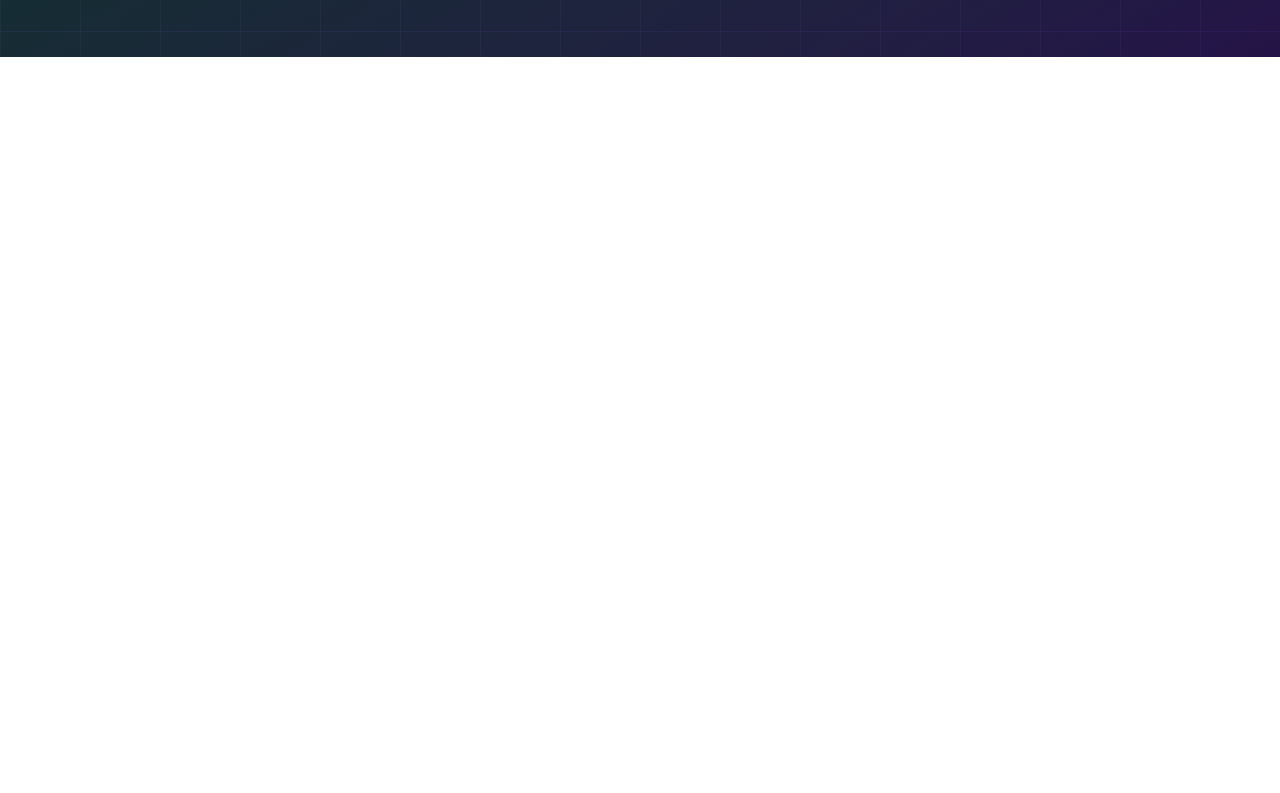
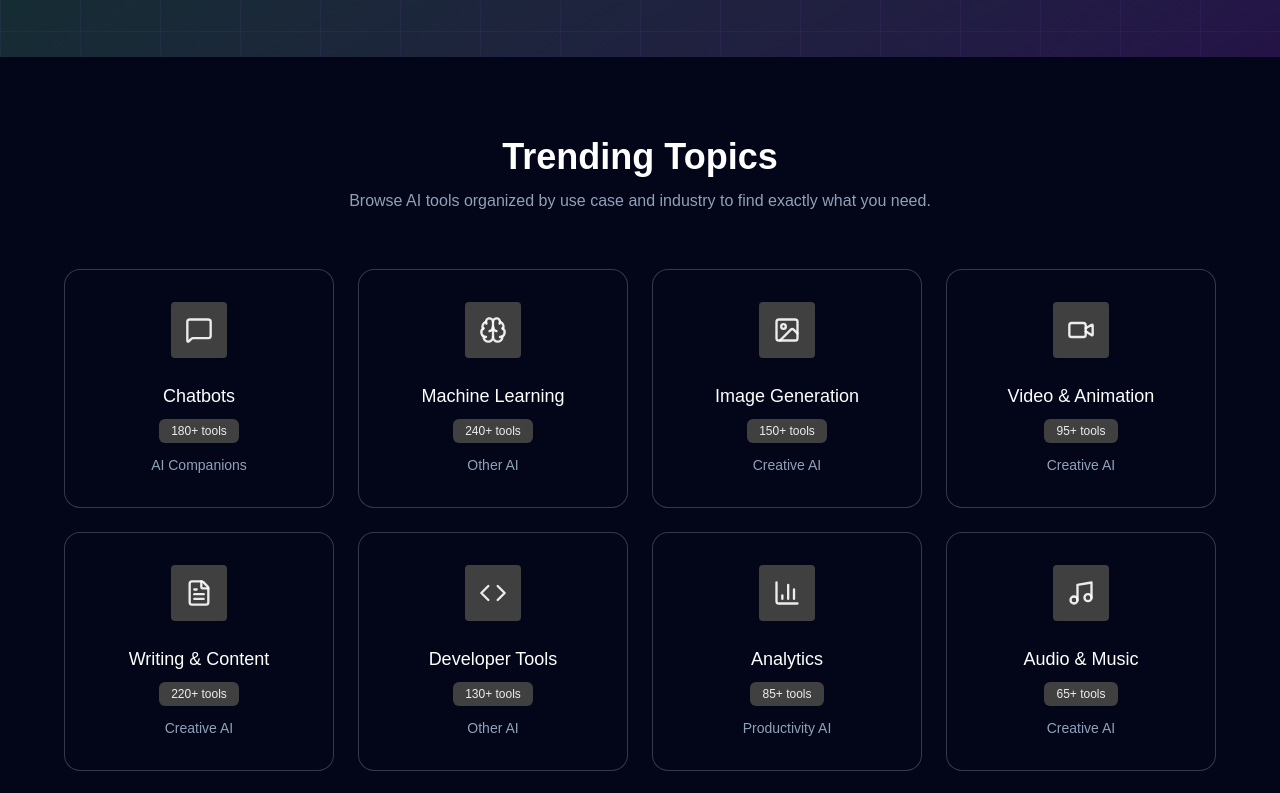
Before and after one commit to ioNihal/landing-page, a Next.js app: page / in a window 1280 px wide. Shown: the part 4000-4793 px from the top of the page. Before the commit the page ends 4057 px from the top, so only its background shows below. Built offline with nearby package versions, Linux system fonts and the light colour scheme.

Commit message:
Trending Topics section

```diff
--- a/app/page.tsx
+++ b/app/page.tsx
@@ -2,6 +2,7 @@ import CTA from "@/components/CTA/CTA";
 import Hero from "@/components/Hero/Hero";
 import LatestTools from "@/components/LatestTools/LatestTools";
 import TopAITools from "@/components/TopAITools/TopAITools";
+import TrendingTopics from "@/components/TrendingTopics";
 
 
 export default function Home() {
@@ -11,6 +12,7 @@ export default function Home() {
       <LatestTools />
       <TopAITools />
       <CTA />
+      <TrendingTopics />
     </main>
   );
 }
--- /dev/null
+++ b/components/TrendingTopics.tsx
@@ -0,0 +1,69 @@
+import {
+    MessageSquare,
+    Brain,
+    Image as ImageIcon,
+    Video,
+    FileText,
+    Code,
+    BarChart3,
+    Music,
+    Palette,
+    Target,
+    Headphones,
+    Zap
+} from "lucide-react";
+
+const topics = [
+    { title: "Chatbots", count: "180+ tools", tag: "AI Companions", icon: MessageSquare },
+    { title: "Machine Learning", count: "240+ tools", tag: "Other AI", icon: Brain },
+    { title: "Image Generation", count: "150+ tools", tag: "Creative AI", icon: ImageIcon },
+    { title: "Video & Animation", count: "95+ tools", tag: "Creative AI", icon: Video },
+    { title: "Writing & Content", count: "220+ tools", tag: "Creative AI", icon: FileText },
+    { title: "Developer Tools", count: "130+ tools", tag: "Other AI", icon: Code },
+    { title: "Analytics", count: "85+ tools", tag: "Productivity AI", icon: BarChart3 },
+    { title: "Audio & Music", count: "65+ tools", tag: "Creative AI", icon: Music },
+    { title: "Design", count: "110+ tools", tag: "Creative AI", icon: Palette },
+    { title: "Marketing", count: "90+ tools", tag: "Productivity AI", icon: Target },
+    { title: "Voice & Speech", count: "55+ tools", tag: "AI Companions", icon: Headphones },
+    { title: "Automation", count: "75+ tools", tag: "Productivity AI", icon: Zap }
+];
+
+export default function TrendingTopics() {
+    return (
+        <section className="bg-slate-950 text-white px-4 sm:px-6 lg:px-10 py-20">
+            <div className="max-w-6xl mx-auto">
+                <div className="text-center mb-14">
+                    <h2 className="text-3xl sm:text-4xl font-semibold">
+                        Trending Topics
+                    </h2>
+                    <p className="mt-3 text-slate-400 text-sm sm:text-base">
+                        Browse AI tools organized by use case and industry to find exactly what you need.
+                    </p>
+                </div>
+
+                <div className="grid grid-cols-1 sm:grid-cols-2 lg:grid-cols-4 gap-6">
+                    {topics.map(({ title, count, tag, icon: Icon }) => (
+                        <div key={title} className="rounded-2xl border border-white/20
+                                        bg-slate-950 hover:border-white/40 transition p-8 text-center group" >
+                            <div className="mx-auto mb-6 w-14 h-14 rounded bg-neutral-700 flex items-center justify-center">
+                                <Icon className="w-7 h-7 text-white/90" />
+                            </div>
+
+                            <h3 className="text-lg mb-2">
+                                {title}
+                            </h3>
+
+                            <span className="inline-block mb-3 text-xs px-3 py-1 rounded-md bg-neutral-700 text-white/90">
+                                {count}
+                            </span>
+
+                            <p className="text-sm text-slate-400">
+                                {tag}
+                            </p>
+                        </div>
+                    ))}
+                </div>
+            </div>
+        </section>
+    );
+}
```
